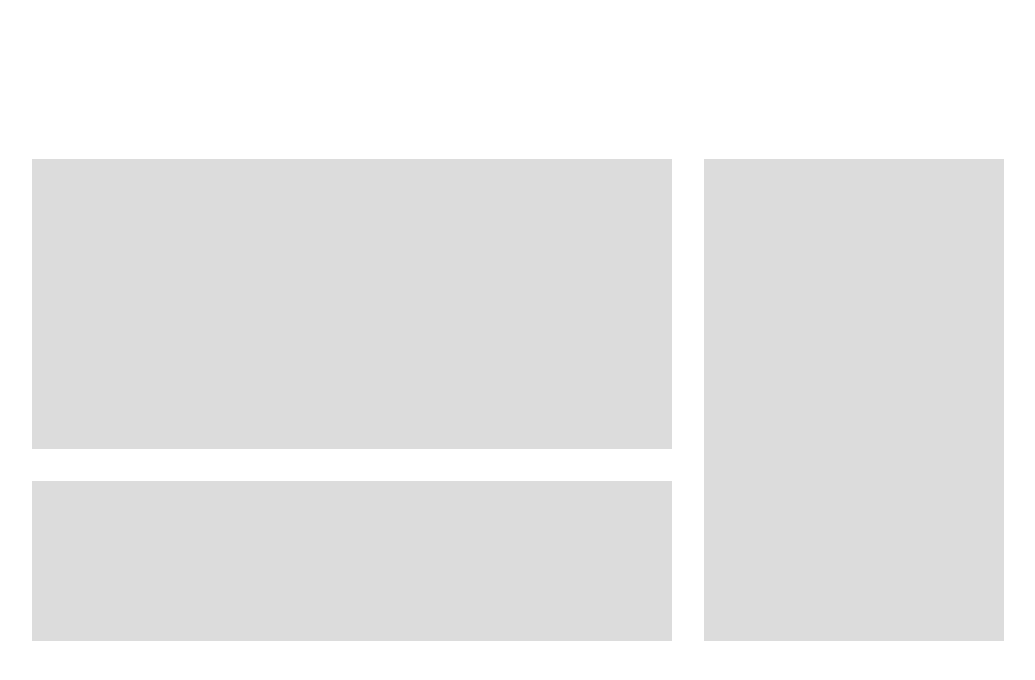
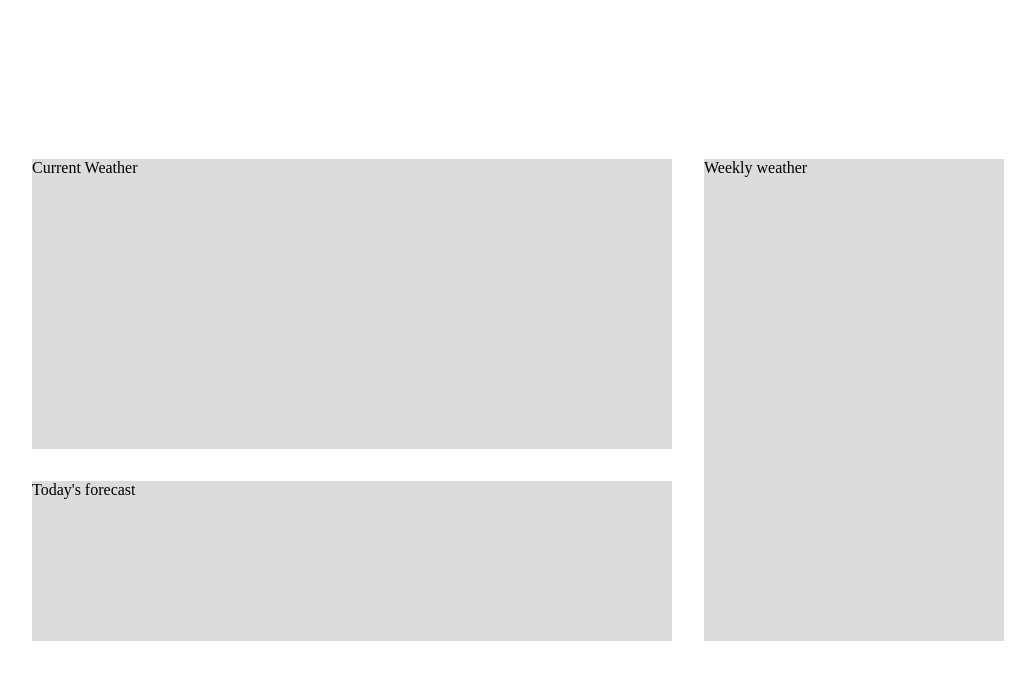
Before and after one commit to ntovarsolorzano/weather-site, a plain HTML site: page public/index.html in a window 1280 px wide. Shown: the whole page, without its empty margins (108-1143 px from the left). Drawn offline with Linux system fonts and the light colour scheme.

Commit message:
update index.html

```diff
--- a/public/index.html
+++ b/public/index.html
@@ -12,10 +12,21 @@
   <body>
     <main>
       <div class="today-weather-box">
-        <div class="current-weather-box"></div>
-        <div class="today-forecast-box"></div>
+        <!-- Write HTML of current weather -->
+        <div class="current-weather-box">
+          <span>Current Weather</span>
+        </div>
+
+        <!-- Write HTML of today's forecast -->
+        <div class="today-forecast-box">
+          <span>Today's forecast</span>
+        </div>
       </div>
-      <div class="weakly-weather-box"></div>
+
+      <!-- Write HTML of today's forecast -->
+      <div class="weakly-weather-box">
+        <span>Weekly weather</span>
+      </div>
     </main>
   </body>
 </html>
```
